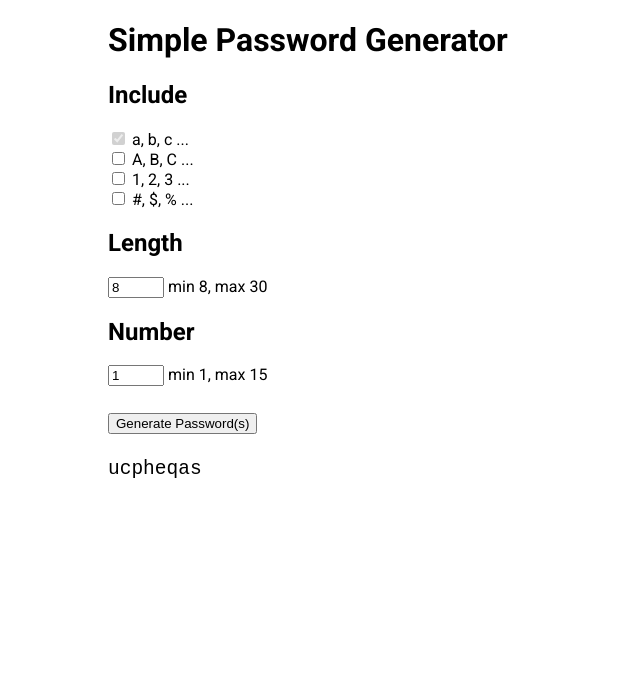
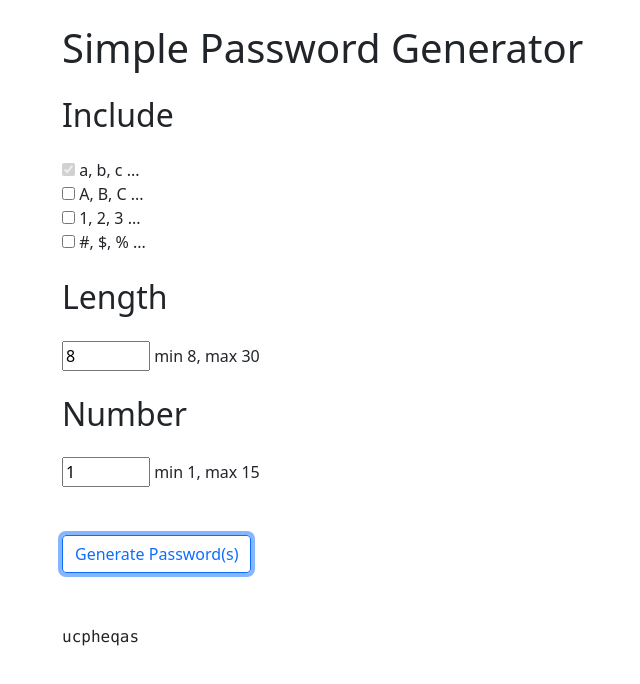
Before and after one commit to vhdedic/simple-password-generator, a website built with webpack: page public/index.html in a window 1280 px wide. Both pictures are taken after a click on the button "Generate Password(s)". Shown: the whole page, without its empty margins (20-660 px from the left). Built offline with nearby package versions, Linux system fonts and the light colour scheme.

Commit message:
Install boostrap package

```diff
--- a/package.json
+++ b/package.json
@@ -28,5 +28,8 @@
     "webpack": "^5.58.2",
     "webpack-cli": "^4.9.0",
     "webpack-dev-server": "^4.3.1"
+  },
+  "dependencies": {
+    "bootstrap": "^5.1.3"
   }
 }
--- a/public/index.html
+++ b/public/index.html
@@ -9,9 +9,10 @@
   <title>Simple Password Generator</title>
 </head>
 <body>
-<h1>Simple Password Generator</h1>
+<div class="container">
+  <h1 class="my-4">Simple Password Generator</h1>
   <form method="POST">
-  <h2>Include</h2>
+    <h2 class="my-4">Include</h2>
     <div>
       <label for="lower">
         <input type="checkbox" id="lower" name="lower" checked disabled> a, b, c ...
@@ -32,24 +33,24 @@
         <input type="checkbox" id="special" name="special"> #, $, % ...
       </label>
     </div>
-  <h2>Length</h2>
+    <h2 class="my-4">Length</h2>
     <div>
       <label for="length">
         <input type="number" id="length" name="length" value="8" min="8" max="30"> min 8, max 30
       </label>
     </div>
-  <h2>Number</h2>
+    <h2 class="my-4">Number</h2>
     <div>
       <label for="number">
         <input type="number" id="number" name="number" value="1" min="1" max="15"> min 1, max 15
       </label>
     </div>
     <div>
-    <button type="submit" id="btnSubmit">Generate Password(s)</button>
+      <button type="submit" id="btnSubmit" class="btn btn-outline-primary my-5">Generate Password(s)</button>
     </div>
     <ul id="list"></ul>
   </form>
-<ul id="list"></ul>
+</div>
 <script src="bundle.js"></script>
 </body>
 </html>
--- a/src/index.js
+++ b/src/index.js
@@ -1,4 +1,4 @@
-import './style.css';
+import 'bootstrap/dist/css/bootstrap.min.css';
 
 let upperArr = ["A", "B", "C", "D", "E", "F", "G", "H", "I", "J", "K", "L", "M", "N", "O", "P", "Q", "R", "S", "T", "U", "V", "W", "X", "Y", "Z"];
 let lowerArr = ["a", "b", "c", "d", "e", "f", "g", "h", "i", "j", "k", "l", "m", "n", "o", "p", "q", "r", "s", "t", "u", "v", "w", "x", "y", "z"];
@@ -12,6 +12,7 @@ const numberDOM = document.querySelector('#number');
 let charsArr = [];
 const btnSubmitDOM = document.querySelector('#btnSubmit');
 const listDOM = document.querySelector('#list');
+listDOM.className = 'list-unstyled';
 
 btnSubmitDOM.addEventListener('click', (e) => {
   e.preventDefault();
@@ -57,6 +58,7 @@ btnSubmitDOM.addEventListener('click', (e) => {
       itemString += charsArr[randomNum];
     }
 
+    listItem.className = 'lh-lg font-monospace';
     listItem.textContent = itemString;
     listDOM.appendChild(listItem);
   }
--- a/src/style.css
+++ /dev/null
@@ -1,22 +0,0 @@
-@import url('https://fonts.googleapis.com/css2?family=Roboto:ital,wght@0,100;0,300;0,400;0,500;0,700;0,900;1,100;1,300;1,400;1,500;1,700;1,900&display=swap');
-
-body {
-  width: 1024px;
-  margin: 1em auto;
-  font-family: 'Roboto', sans-serif;
-}
-
-button {
-  margin-top: 2em;
-}
-
-ul {
-  list-style: none;
-  padding-left: 0;
-  font-size: 1.5em;
-}
-
-
-li {
-  font-family: monospace;
-}
```
Lines whose indentation alone changed are shown as unchanged.
